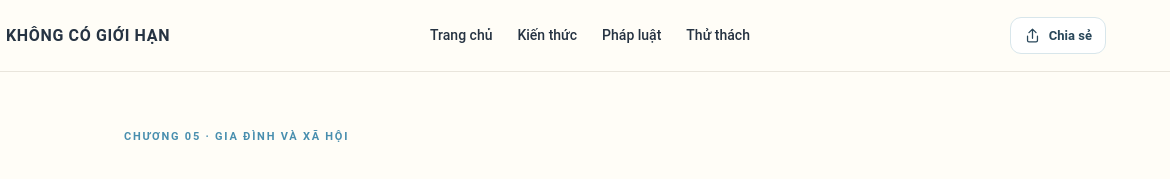
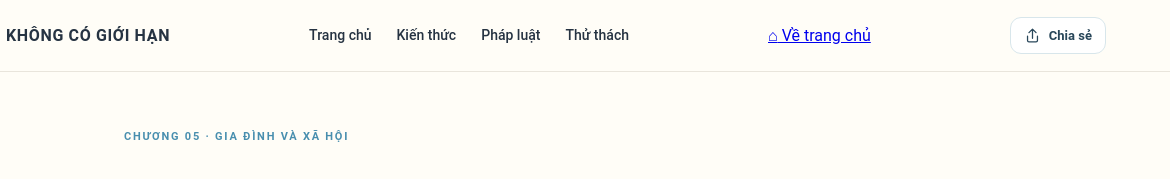
Before and after one commit to hungpvttv/khong-co-gioi-han, a plain HTML site: page gia-dinh/index.html in a window 1280 px wide. Shown: the top 179 px of the page, 110-1280 px from the left. Drawn offline with Linux system fonts and the light colour scheme.

Commit message:
Add visible return-to-home navigation

```diff
--- a/gia-dinh/index.html
+++ b/gia-dinh/index.html
@@ -1,6 +1,6 @@
 <!doctype html>
 <html lang="vi"><head><meta charset="utf-8"><meta name="viewport" content="width=device-width,initial-scale=1"><meta name="description" content="Bình đẳng bắt đầu từ một căn bếp, một lời động viên và một ước mơ."><title>Bình đẳng từ gia đình đến xã hội | KHÔNG CÓ GIỚI HẠN</title><link rel="stylesheet" href="../assets/css/style.css"></head><body>
-<header class="site-header"><a class="brand" href="../"><img class="brand-logo" src="../assets/images/logo.svg" alt=""><span>KHÔNG CÓ GIỚI HẠN</span></a><button class="menu-toggle" type="button" aria-label="Mở menu" aria-expanded="false">☰</button><nav class="main-nav"><a href="../">Trang chủ</a><a href="../kien-thuc/">Kiến thức</a><a href="../phap-luat/">Pháp luật</a><a href="../thu-thach/">Thử thách</a></nav></header>
+<header class="site-header"><a class="brand" href="../"><img class="brand-logo" src="../assets/images/logo.svg" alt=""><span>KHÔNG CÓ GIỚI HẠN</span></a><button class="menu-toggle" type="button" aria-label="Mở menu" aria-expanded="false">☰</button><nav class="main-nav"><a href="../">Trang chủ</a><a href="../kien-thuc/">Kiến thức</a><a href="../phap-luat/">Pháp luật</a><a href="../thu-thach/">Thử thách</a></nav><a class="home-button" href="../" aria-label="Về trang chủ"><span aria-hidden="true">⌂</span> Về trang chủ</a></header>
 <main class="subpage article-page"><span class="eyebrow">CHƯƠNG 05 · GIA ĐÌNH VÀ XÃ HỘI</span><h1>Bình đẳng bắt đầu từ một căn bếp, một lời động viên và một ước mơ</h1><p class="article-lead">Từ cách chia sẻ việc nhà đến cách cha mẹ lắng nghe ước mơ của con, bình đẳng giới không phải điều xa vời. Nó hiện diện trong những lựa chọn nhỏ mỗi ngày.</p>
 <div class="article-hero"><img src="../assets/images/hoat-dong-1.webp" alt="Các thành viên cùng tham gia hoạt động tập thể"></div>
 <p>Có bao giờ bạn tự hỏi: Vì sao trong một số gia đình, mẹ thường chuẩn bị bữa cơm, dọn dẹp nhà cửa, còn bố được xem là người phải gánh vác những công việc lớn lao? Mỗi gia đình có cách phân chia công việc khác nhau tùy điều kiện và hoàn cảnh. Nhưng khi một người mặc nhiên phải làm tất cả chỉ vì là nam hay nữ, chúng ta cần suy nghĩ lại.</p>
```
